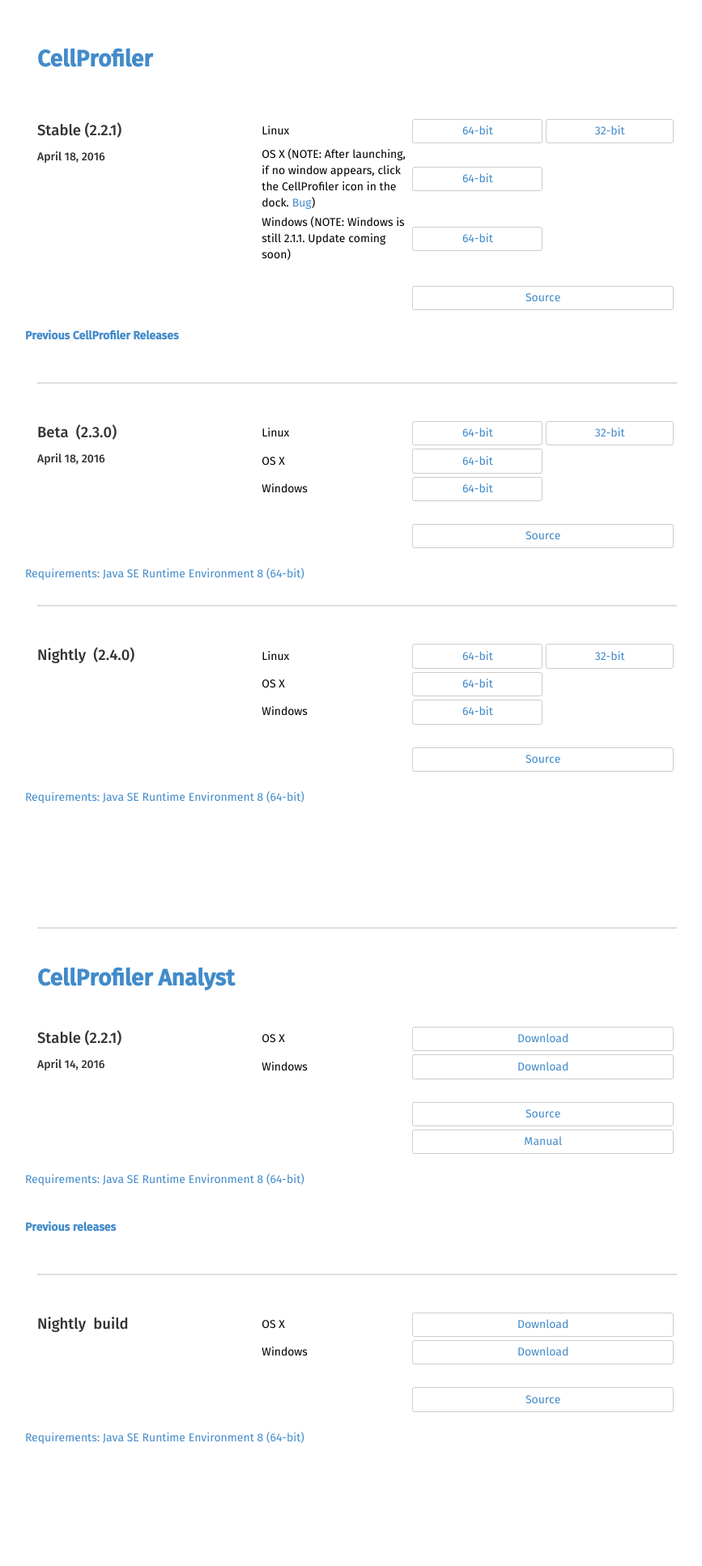
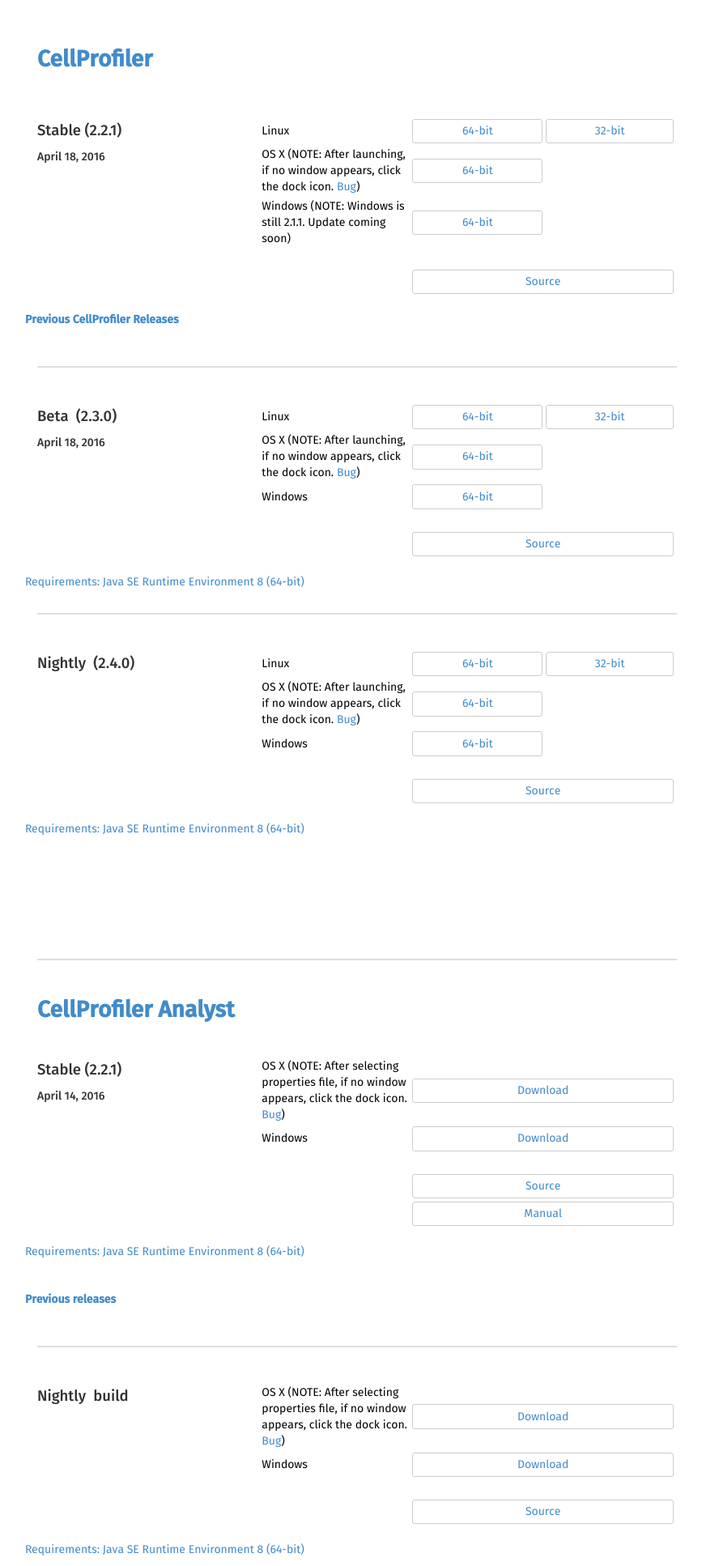
Before and after one commit to CellProfiler/cellprofiler.github.com-backup, a Jekyll site: the page built from releases/index.html, in a window 1280 px wide. Shown: the whole page at 81% size, without its empty margins (199-1066 px from the left). Built offline with Jekyll 4.4.1, drawn with Linux system fonts in a browser that asks for light colours; before the commit the page ends 1796 px from its top, so only the background shows below that.

Commit message:
Note about dock icon, for all builds

```diff
--- a/releases/index.html
+++ b/releases/index.html
@@ -23,7 +23,7 @@
         </tr>
 
         <tr>
-          <td class="inst-type">OS X (NOTE: After launching, if no window appears, click the CellProfiler icon in the dock. <a href="https://github.com/CellProfiler/CellProfiler/issues/1738">Bug</a>)</td>
+          <td class="inst-type">OS X (NOTE: After launching, if no window appears, click the dock icon. <a href="https://github.com/CellProfiler/CellProfiler/issues/1738">Bug</a>)</td>
 
           <td><a href="http://cellprofiler-org.s3.amazonaws.com/CellProfiler.dmg"><div class="inst-button">64-bit</div></a></td>
 
@@ -75,7 +75,8 @@
         </tr>
 
         <tr>
-          <td class="inst-type">OS X</td>
+          <td class="inst-type">OS X (NOTE: After launching, if no window appears, click the dock icon. <a href="https://github.com/CellProfiler/CellProfiler/issues/1738">Bug</a>)</td>
+
 
           <td><a href="http://d1zymp9ayga15t.cloudfront.net/CellProfiler-beta.dmg"><div class="inst-button">64-bit</div></a></td>
 
@@ -127,7 +128,7 @@
         </tr>
 
         <tr>
-          <td class="inst-type">OS X</td>
+          <td class="inst-type">OS X (NOTE: After launching, if no window appears, click the dock icon. <a href="https://github.com/CellProfiler/CellProfiler/issues/1738">Bug</a>)</td>
 
           <td><a href="http://d1zymp9ayga15t.cloudfront.net/CellProfiler-nightly.dmg"><div class="inst-button">64-bit</div></a></td>
 
@@ -174,7 +175,7 @@
     <table class="table-features table-installers">
       <tbody>
         <tr>
-          <td class="inst-type">OS X</td>
+          <td class="inst-type">OS X (NOTE: After selecting properties file, if no window appears, click the dock icon. <a href="https://github.com/CellProfiler/CellProfiler/issues/1738">Bug</a>)</td>
 
           <td><a href="https://docs.google.com/uc?export=download&confirm=E8mD&id=0B_Rfj3esFDX8MVdOaDdnUDdZOUE"><div class="inst-button">Download</div></a></td>
         </tr>
@@ -225,7 +226,7 @@
       <tbody>
 
         <tr>
-          <td class="inst-type">OS X</td>
+          <td class="inst-type">OS X (NOTE: After selecting properties file, if no window appears, click the dock icon. <a href="https://github.com/CellProfiler/CellProfiler/issues/1738">Bug</a>)</td>
 
           <td><a href="http://d1zymp9ayga15t.cloudfront.net/CellProfiler-Analyst-nightly.dmg"><div class="inst-button">Download</div></a></td>
 
```
